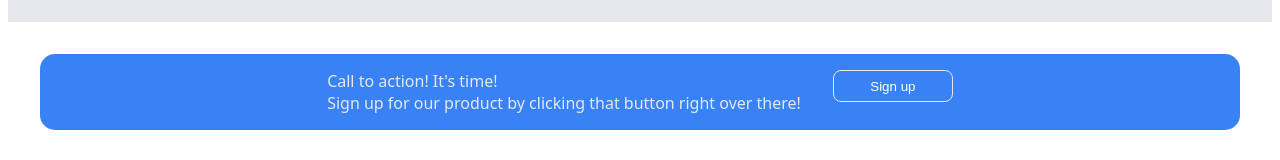
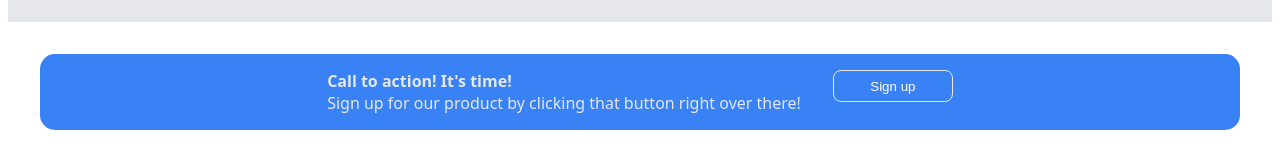
Before and after one commit to vsoroten/Landing-Page, a plain HTML site: page index.html in a window 1280 px wide. Shown: the part 1073-1233 px from the top of the page. Drawn offline with Linux system fonts and the light colour scheme.

Commit message:
base css non-refactored

```diff
--- a/index.html
+++ b/index.html
@@ -61,7 +61,7 @@
 
             <div class="fourth">
                 <div class="action">
-                    <div>Call to action! It's time!</div>
+                    <div><b>Call to action! It's time!</b></div>
                     <div>Sign up for our product by clicking that button right over there!</div>
                 </div>
                 <button class="sign-up">Sign up</button>
```
